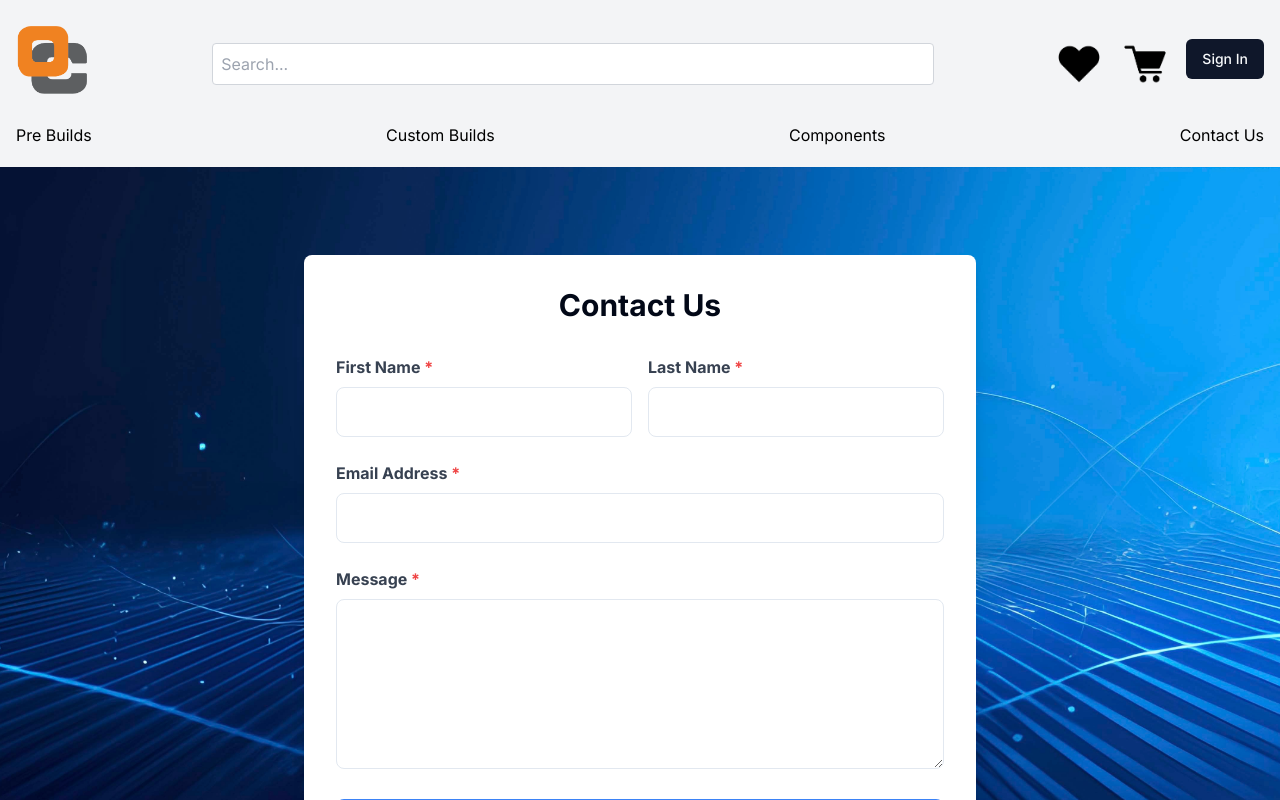
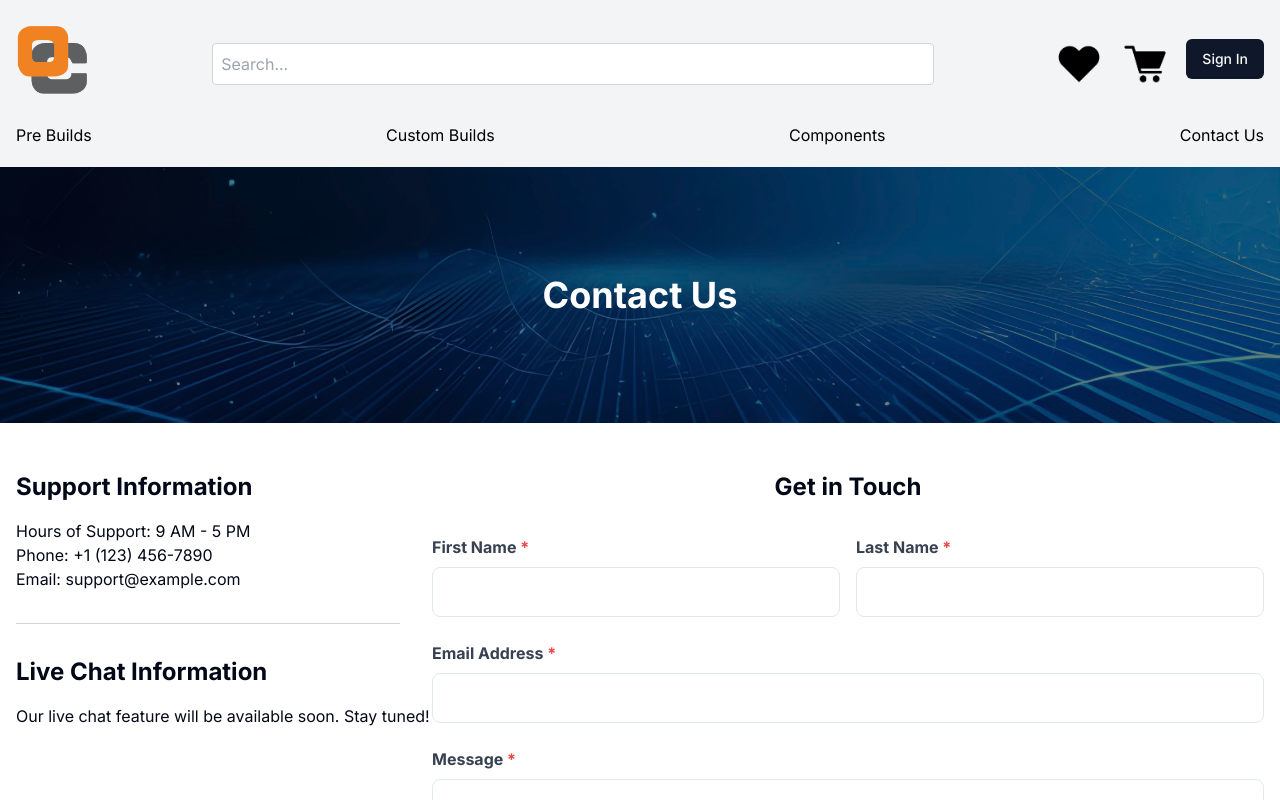
Before and after one commit to TheBigNerd/OvercoreWebsiteDevelopment, a Next.js app: page /contact in a window 1280 px wide. Shown: the top 800 px of the page. Built offline with nearby package versions, Linux system fonts and the light colour scheme; no server answers.

Commit message:
Contact us - V4

```diff
--- a/app/components/FormContact.tsx
+++ b/app/components/FormContact.tsx
@@ -2,14 +2,41 @@ import React from 'react';
 
 const FormContact: React.FC = () => {
   return (
-    <div className="relative flex justify-center items-center h-screen">
+    <div>
+      {/* Hero Banner Section */}
+      <div className="relative w-full h-64">
         <img
           src="/images/ContactBG.jpeg"
           alt="Background"
           className="absolute top-0 left-0 w-full h-full object-cover"
         />
-      <div className="relative w-full max-w-2xl p-8 bg-white rounded-lg shadow-lg z-10">
-        <h2 className="text-3xl font-bold mb-8 text-center">Contact Us</h2>
+        <div className="absolute inset-0 flex justify-center items-center bg-black bg-opacity-50">
+          <h1 className="text-4xl text-white font-bold">Contact Us</h1>
+        </div>
+      </div>
+
+      {/* Contact Section */}
+      <div className="container mx-auto py-12 px-4 flex flex-wrap justify-between">
+        {/* Support Information and Live Chat Section */}
+        <div className="w-full md:w-1/3 mb-8">
+          <h2 className="text-2xl font-bold mb-4">Support Information</h2>
+          <p>Hours of Support: 9 AM - 5 PM</p>
+          <p>Phone: +1 (123) 456-7890</p>
+          <p>Email: support@example.com</p>
+
+          {/* Divider Line */}
+          <hr className="w-96 my-8 border-gray-300" />
+
+          {/* Live Chat Information */}
+          <div className="mt-8">
+            <h2 className="text-2xl font-bold mb-4">Live Chat Information</h2>
+            <p>Our live chat feature will be available soon. Stay tuned!</p>
+          </div>
+        </div>
+
+        {/* Contact Form Section */}
+        <div className="w-full md:w-2/3">
+          <h2 className="text-2xl font-bold mb-8 text-center">Get in Touch</h2>
           <form className="flex flex-col space-y-6">
             <div className="flex space-x-4">
               <div className="w-1/2">
@@ -20,7 +47,7 @@ const FormContact: React.FC = () => {
                   type="text"
                   id="firstName"
                   name="firstName"
-                className="w-full px-4 py-3 border rounded-lg focus:outline-none focus:ring focus:ring-blue-200"
+                  className="w-full py-3 border rounded-lg focus:outline-none focus:ring focus:ring-blue-200"
                   required
                 />
               </div>
@@ -32,7 +59,7 @@ const FormContact: React.FC = () => {
                   type="text"
                   id="lastName"
                   name="lastName"
-                className="w-full px-4 py-3 border rounded-lg focus:outline-none focus:ring focus:ring-blue-200"
+                  className="w-full py-3 border rounded-lg focus:outline-none focus:ring focus:ring-blue-200"
                   required
                 />
               </div>
@@ -45,7 +72,7 @@ const FormContact: React.FC = () => {
                 type="email"
                 id="email"
                 name="email"
-              className="w-full px-4 py-3 border rounded-lg focus:outline-none focus:ring focus:ring-blue-200"
+                className="w-full py-3 border rounded-lg focus:outline-none focus:ring focus:ring-blue-200"
                 required
               />
             </div>
@@ -56,8 +83,8 @@ const FormContact: React.FC = () => {
               <textarea
                 id="message"
                 name="message"
-              rows={6}
-              className="w-full px-4 py-3 border rounded-lg focus:outline-none focus:ring focus:ring-blue-200"
+                rows={4}
+                className="w-full py-3 border rounded-lg focus:outline-none focus:ring focus:ring-blue-200"
                 required
               ></textarea>
             </div>
@@ -70,6 +97,7 @@ const FormContact: React.FC = () => {
           </form>
         </div>
       </div>
+    </div>
   );
 };
 
--- a/app/homecomponents/categorycardcontainer.tsx
+++ b/app/homecomponents/categorycardcontainer.tsx
@@ -16,9 +16,9 @@ const CategoryCardContainer: React.FC = () => {
   };
 
   const cards = [
-    { src: '/images/OvercoreLite.jpeg', alt: 'Overcore Lite', text: 'Overcore Lite', link: `/custom-builds`},
-    { src: '/images/BrowseWorkstation.jpeg', alt: 'Browse Workstation', text: 'Browse Workstation' },
-    { src: '/images/OvercoreBusiness.jpeg', alt: 'Overcore Business', text: 'Overcore Business' },
+    { src: '/images/OvercoreLite.jpeg', alt: 'Overcore Lite', text: 'Overcore Lite', link: '/pre-builds' },
+    { src: '/images/BrowseWorkstation.jpeg', alt: 'Browse Workstation', text: 'Browse Workstation', link: '/contact' },
+    { src: '/images/OvercoreBusiness.jpeg', alt: 'Overcore Business', text: 'Overcore Business', link: '/custom-builds' },
   ];
 
   return (
@@ -29,6 +29,7 @@ const CategoryCardContainer: React.FC = () => {
           src={card.src}
           alt={card.alt}
           text={card.text}
+          link={card.link}
           isHovered={hoveredIndex === index}
           isDimmed={hoveredIndex !== null && hoveredIndex !== index}
           onMouseEnter={() => handleMouseEnter(index)}
--- a/app/homecomponents/categorycards.tsx
+++ b/app/homecomponents/categorycards.tsx
@@ -2,20 +2,23 @@
 
 import Image from 'next/image';
 import React from 'react';
+import Link from 'next/link';
 
 interface CategoryCardProps {
   src: string;
   alt: string;
   text: string;
+  link: string;
   isHovered: boolean;
   isDimmed: boolean;
   onMouseEnter: () => void;
   onMouseLeave: () => void;
 }
 
-const CategoryCard: React.FC<CategoryCardProps> = ({ src, alt, text, isHovered, isDimmed, onMouseEnter, onMouseLeave }) => {
+const CategoryCard: React.FC<CategoryCardProps> = ({ src, alt, text, link, isHovered, isDimmed, onMouseEnter, onMouseLeave }) => {
   return (
-    <div
+    <Link
+      href={link}
       className={`w-full relative overflow-hidden transition-opacity duration-500 ${isDimmed ? 'opacity-50' : 'opacity-100'}`}
       style={{ paddingTop: '25%' }}
       onMouseEnter={onMouseEnter}
@@ -30,10 +33,10 @@ const CategoryCard: React.FC<CategoryCardProps> = ({ src, alt, text, isHovered,
           quality={100}
         />
       </div>
-      <div className= "absolute bottom-[25%] top-25% left-0 w-[75%] bg-black bg-opacity-50 text-white text-center py-7 px-10 text-2xl text-nowrap font-mono">
-      <p className="text-lg md:text-xl lg:text-2xl">{text}</p>
-        </div>
-    </div>
+      <div className="absolute bottom-[25%] top-25% left-0 w-[75%] bg-black bg-opacity-50 text-white text-center py-7 px-10 text-2xl text-nowrap font-mono">
+        <p className="text-lg md:text-xl lg:text-2xl">{text}</p>
+      </div>
+    </Link>
   );
 };
 
```
Lines whose indentation alone changed are shown as unchanged.
